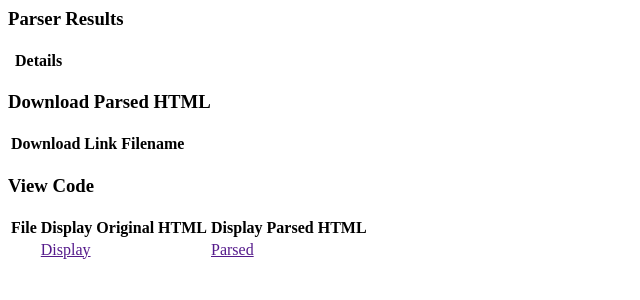
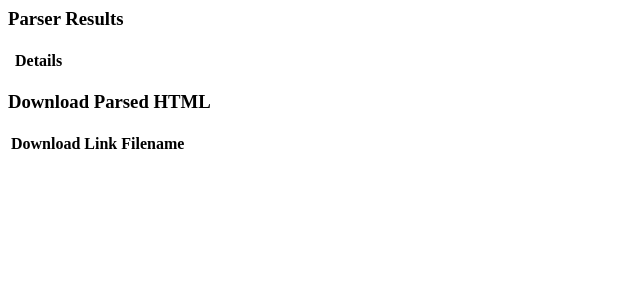
Before and after one commit to tylerjuniorcollege/sd-reformatter, a PHP site: template app/templates/parser.php in a window 1280 px wide. Shown: the top 300 px of the page, without its empty margins (0-640 px from the left). Run offline with PHP 8.4, Linux system fonts and the light colour scheme; the template is opened without the code that fills it, so the values that code supplies are empty.

Commit message:
Moved output functionality to the tools menu.

```diff
--- a/app/templates/parser.php
+++ b/app/templates/parser.php
@@ -65,36 +65,4 @@ use TJC\Parser\HTML as HTMLParser;
 			</table>
 		</div>
 	</div>
-	<div class="row">
-		<div class="col-md-12 page-header">
-			<h3>View Code<small class="pull-right"><span class="glyphicon glyphicon-chevron-down"></span></small></h3>
-		</div>
-	</div>
-	<div class="row">
-		<div class="col-md-12">
-			<table class="table table-condensed table-striped">
-				<colgroup>
-					<col class="col-md-4">
-					<col class="col-md-4">
-					<col class="col-md-4">
-				</colgroup>
-				<thead>
-					<tr>
-						<th>File</th>
-						<th>Display Original HTML</th>
-						<th>Display Parsed HTML</th>
-					</tr>
-				</thead>
-				<tbody>
-					<tr>
-						<td><?= parsed_filename($data['source']->filename, 'text/html'); ?></td>
-						<?php foreach(array('display' => 'Display',
-										 'displayparsed' => 'Parsed') as $linktype => $linktext) {
-								printf('<td><a href="%s">%s</a></td>', clean_link($linktype, $data['source']->id), $linktext);
-							} ?>
-					</tr>
-				</tbody>
-			</table>
-		</div>
-	</div>
 </div>
```
